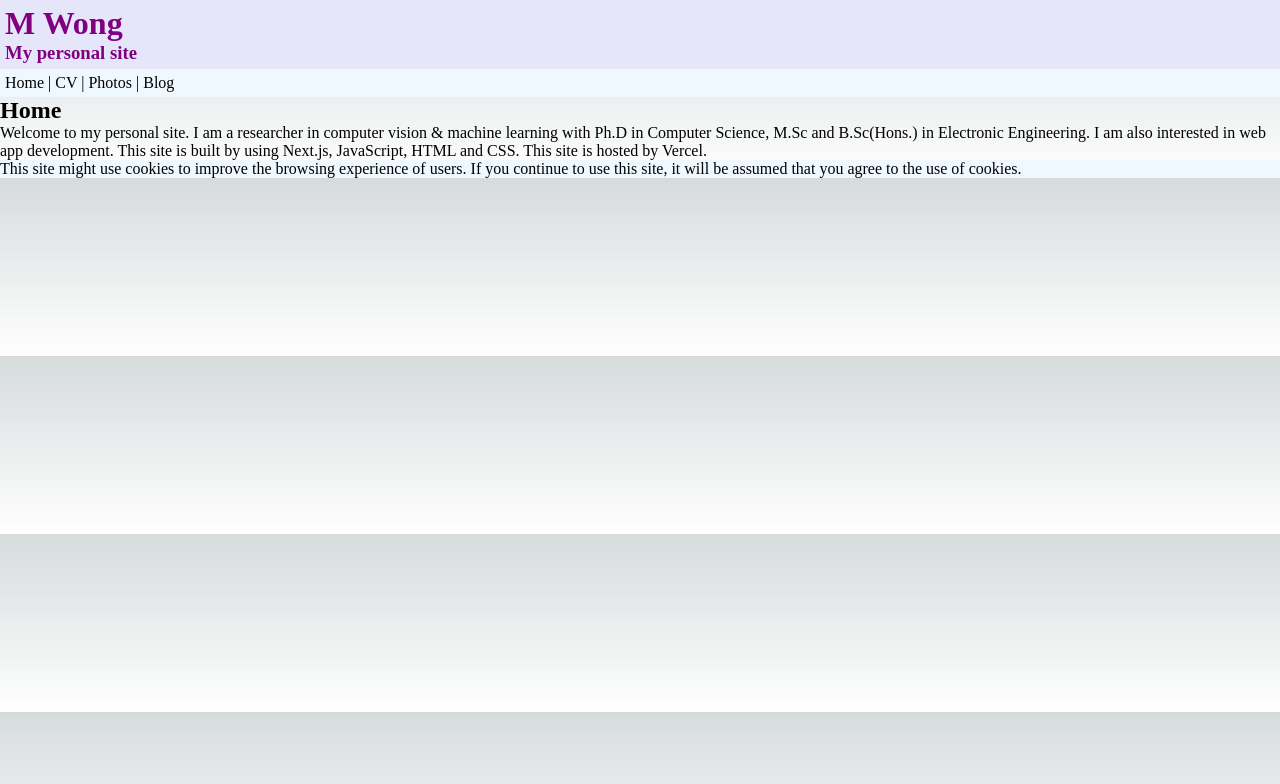
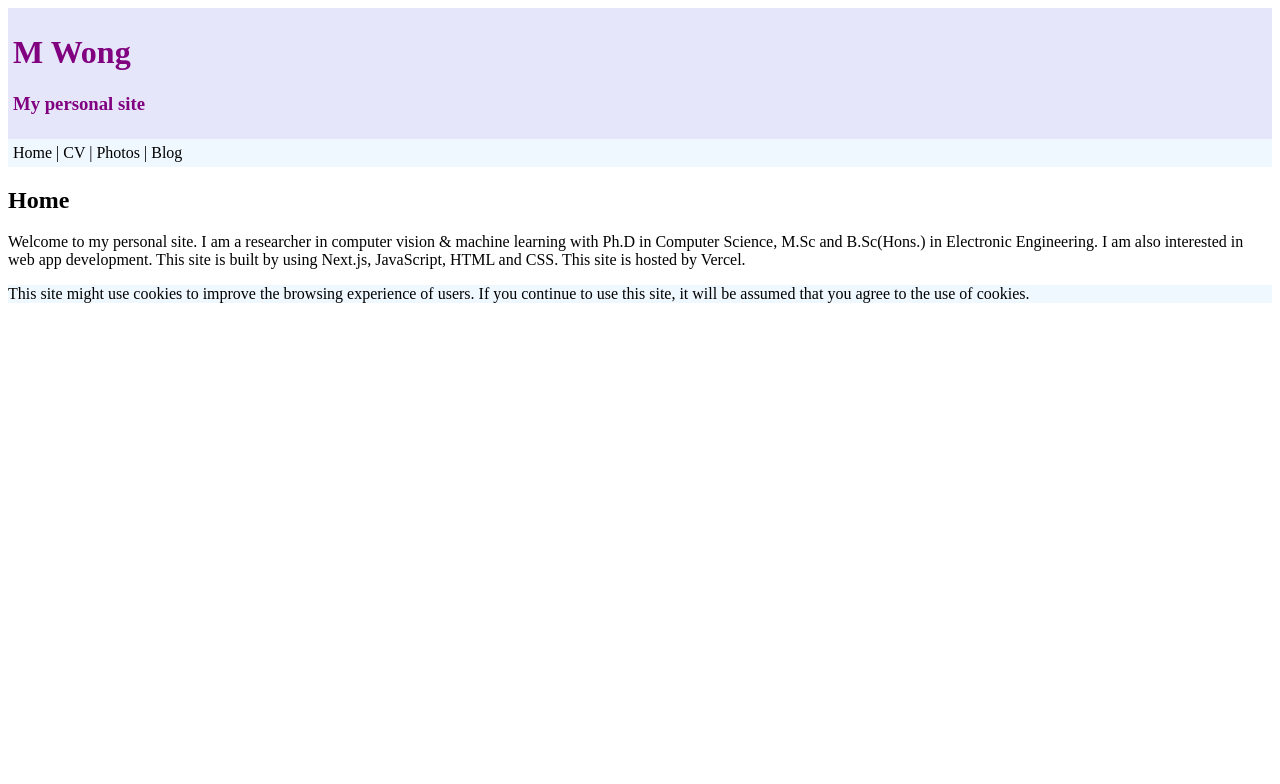
Before and after one commit to mwongau/next-blog, a Next.js app: page / in a window 1280 px wide. Shown: the top 784 px of the page. Built offline with nearby package versions, Linux system fonts and the light colour scheme.

Commit message:
init 2-9-24 change css

```diff
--- a/styles/globals.css
+++ b/styles/globals.css
@@ -4,80 +4,9 @@
   --font-mono: ui-monospace, Menlo, Monaco, "Cascadia Mono", "Segoe UI Mono",
     "Roboto Mono", "Oxygen Mono", "Ubuntu Monospace", "Source Code Pro",
     "Fira Mono", "Droid Sans Mono", "Courier New", monospace;
-
-  --foreground-rgb: 0, 0, 0;
-  --background-start-rgb: 214, 219, 220;
-  --background-end-rgb: 255, 255, 255;
-
-  --primary-glow: conic-gradient(
-    from 180deg at 50% 50%,
-    #16abff33 0deg,
-    #0885ff33 55deg,
-    #54d6ff33 120deg,
-    #0071ff33 160deg,
-    transparent 360deg
-  );
-  --secondary-glow: radial-gradient(
-    rgba(255, 255, 255, 1),
-    rgba(255, 255, 255, 0)
-  );
-
-  --tile-start-rgb: 239, 245, 249;
-  --tile-end-rgb: 228, 232, 233;
-  --tile-border: conic-gradient(
-    #00000080,
-    #00000040,
-    #00000030,
-    #00000020,
-    #00000010,
-    #00000010,
-    #00000080
-  );
-
-  --callout-rgb: 238, 240, 241;
-  --callout-border-rgb: 172, 175, 176;
-  --card-rgb: 180, 185, 188;
-  --card-border-rgb: 131, 134, 135;
 }
 
-@media (prefers-color-scheme: dark) {
-  :root {
-    --foreground-rgb: 255, 255, 255;
-    --background-start-rgb: 0, 0, 0;
-    --background-end-rgb: 0, 0, 0;
 
-    --primary-glow: radial-gradient(rgba(1, 65, 255, 0.4), rgba(1, 65, 255, 0));
-    --secondary-glow: linear-gradient(
-      to bottom right,
-      rgba(1, 65, 255, 0),
-      rgba(1, 65, 255, 0),
-      rgba(1, 65, 255, 0.3)
-    );
-
-    --tile-start-rgb: 2, 13, 46;
-    --tile-end-rgb: 2, 5, 19;
-    --tile-border: conic-gradient(
-      #ffffff80,
-      #ffffff40,
-      #ffffff30,
-      #ffffff20,
-      #ffffff10,
-      #ffffff10,
-      #ffffff80
-    );
-
-    --callout-rgb: 20, 20, 20;
-    --callout-border-rgb: 108, 108, 108;
-    --card-rgb: 100, 100, 100;
-    --card-border-rgb: 200, 200, 200;
-  }
-}
-
-* {
-  box-sizing: border-box;
-  padding: 0;
-  margin: 0;
-}
 
 html,
 body {
@@ -87,21 +16,10 @@ body {
 
 body {
   color: rgb(var(--foreground-rgb));
-  background: linear-gradient(
-      to bottom,
-      transparent,
-      rgb(var(--background-end-rgb))
-    )
-    rgb(var(--background-start-rgb));
+
 }
 
 a {
   color: inherit;
   text-decoration: none;
 }
-
-@media (prefers-color-scheme: dark) {
-  html {
-    color-scheme: dark;
-  }
-}
```
